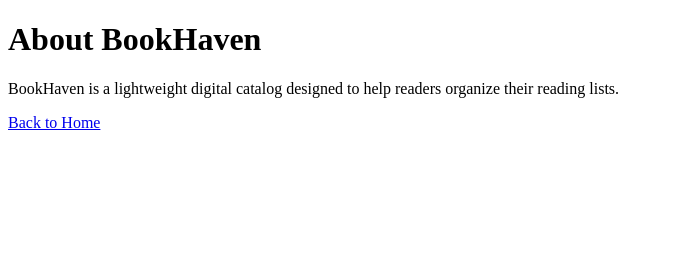
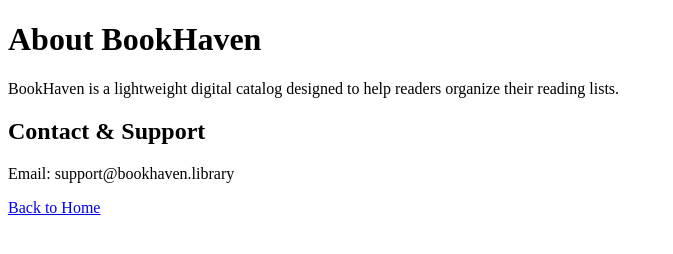
Before and after one commit to KatakamVivek1210/BookHaven, a plain HTML site: page about.html in a window 1280 px wide. Shown: the whole page, without its empty margins (0-673 px from the left). Drawn offline with Linux system fonts and the light colour scheme.

Commit message:
Add contact section to about.html

```diff
--- a/about.html
+++ b/about.html
@@ -8,6 +8,8 @@
 <body>
     <h1>About BookHaven</h1>
     <p>BookHaven is a lightweight digital catalog designed to help readers organize their reading lists.</p>
+    <h2>Contact & Support</h2>
+    <p>Email: support@bookhaven.library</p>
     <a href="index.html">Back to Home</a>
 </body>
 </html>
```
